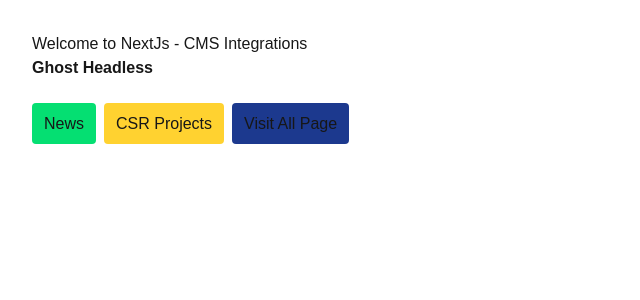
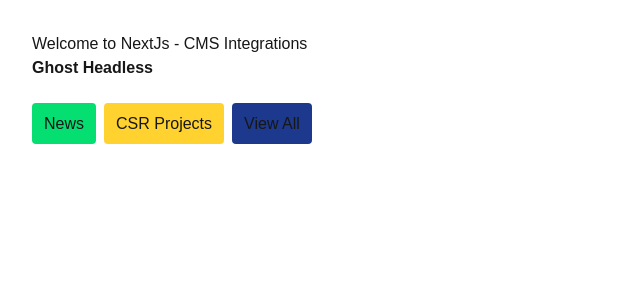
Before and after one commit to ashandimantha2000/nextjs-cms, a Next.js app: page / in a window 1280 px wide. Shown: the top 300 px of the page, without its empty margins (0-640 px from the left). Built offline with nearby package versions, Linux system fonts and the light colour scheme.

Commit message:
fix: names and urls

```diff
--- a/src/app/blog/page.tsx
+++ b/src/app/blog/page.tsx
@@ -7,7 +7,7 @@
   return (
     <main className="mx-auto max-w-6xl px-6 py-12">
       <h1 className="mb-8 text-3xl font-bold text-neutral-900 dark:text-neutral-100">
-        Blog
+        All
       </h1>
 
       <div className="grid grid-cols-1 gap-8 md:grid-cols-2">
--- a/src/app/page.tsx
+++ b/src/app/page.tsx
@@ -10,12 +10,12 @@
         News
       </Link>
 
-      <Link href="/news" className="bg-amber-300 p-3 rounded-sm mr-2">
+      <Link href="/csr" className="bg-amber-300 p-3 rounded-sm mr-2">
         CSR Projects
       </Link>
 
       <Link href="/blog" className="bg-blue-900 p-3 rounded-sm mr-2">
-        Visit All Page
+        View All
       </Link>
     </div>
   );
```
